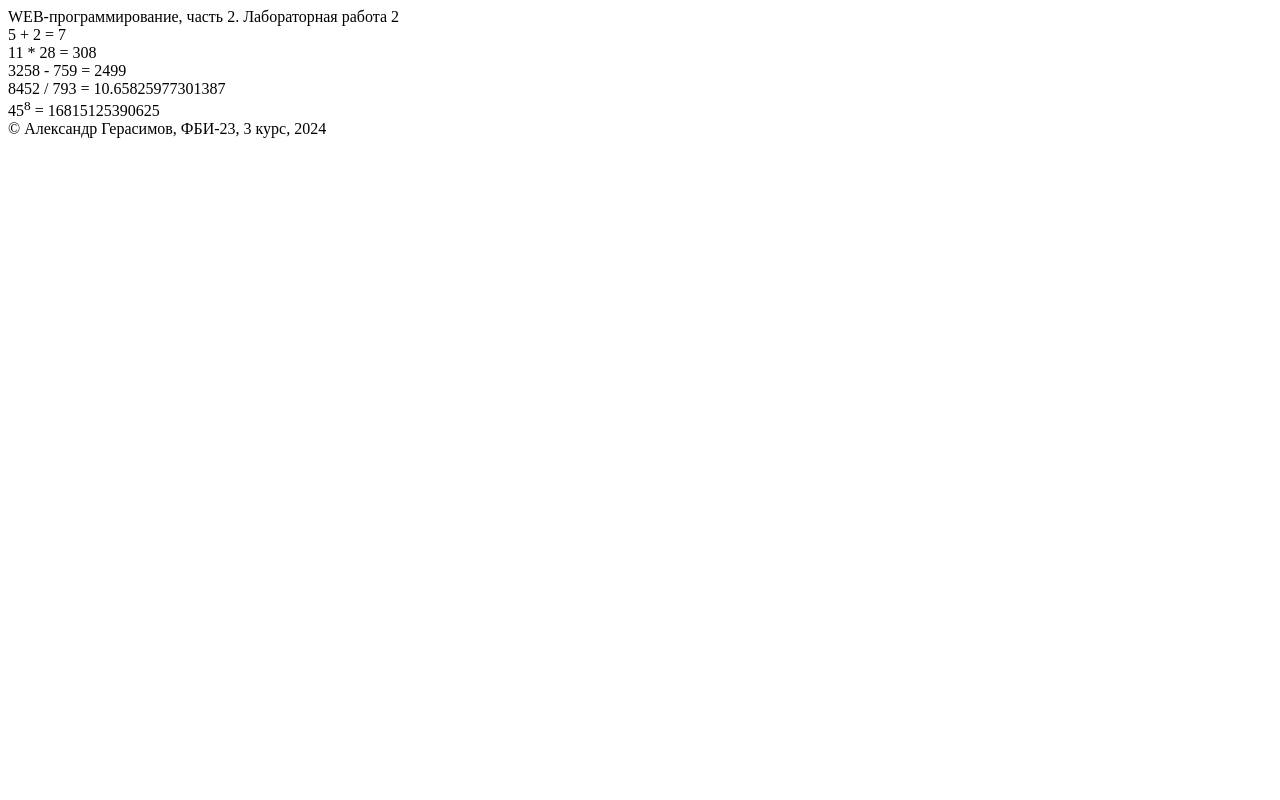
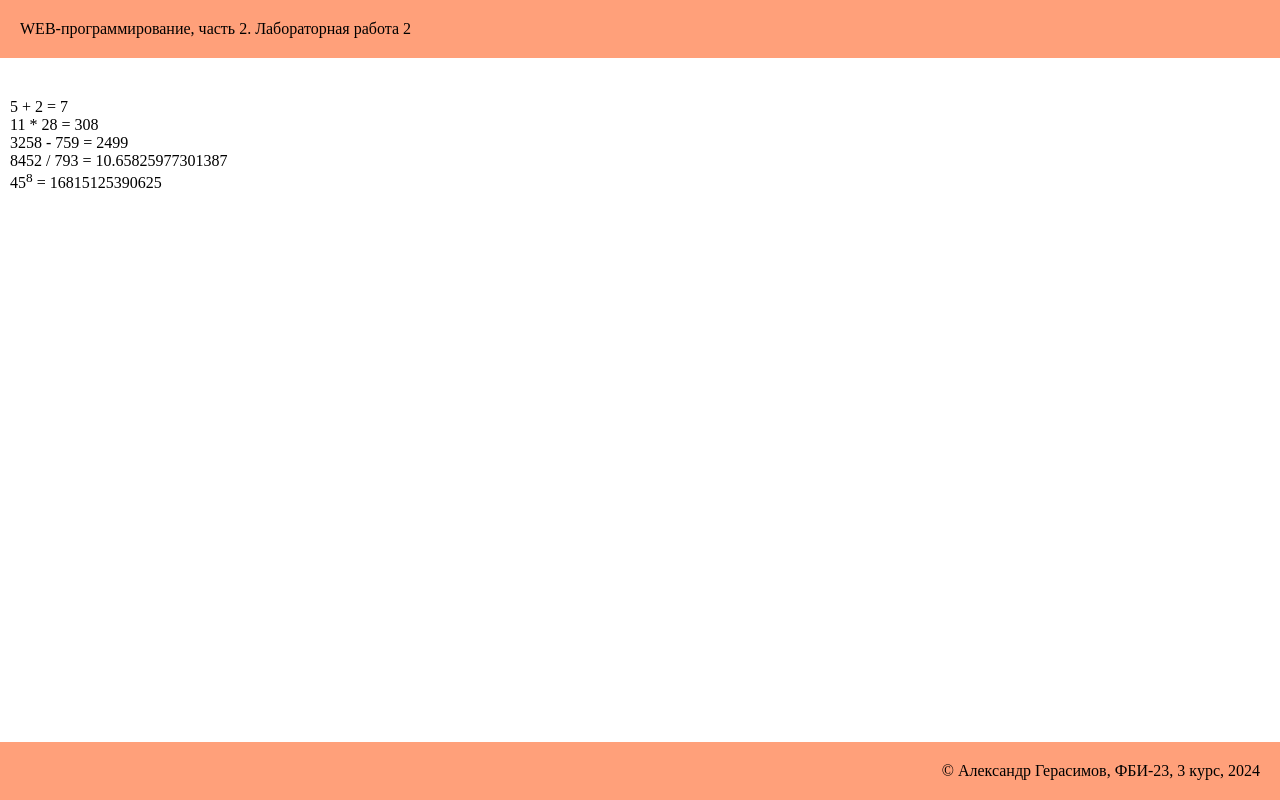
Before and after one commit to gesyaG/web--programming-labs-2, a Flask app: page /lab2/example in a window 1280 px wide. Run offline with Flask 3, Linux system fonts and the light colour scheme.

Commit message:
Подключение стилей

```diff
--- /dev/null
+++ b/static/main.css
@@ -0,0 +1,26 @@
+* {
+    margin: 0;
+    padding: 0;
+}
+
+main {
+    margin-bottom: 40px;
+    padding: 10px;
+}
+
+header {
+    margin-bottom: 30px;
+    padding: 20px;
+    background: lightsalmon;
+}
+
+footer {
+    margin-top: 30px;
+    padding: 20px;
+    background: lightsalmon;
+    text-align: right;
+    position: fixed;
+    bottom: 0;
+    left: 0;
+    right: 0;
+}
--- a/templates/example.html
+++ b/templates/example.html
@@ -4,6 +4,7 @@
     <meta charset="UTF-8">
     <meta name="viewport" content="width=device-width, initial-scale=1.0">
     <title>Александр Герасимов. Лабораторная {{ labNumber }}</title>
+    <link rel="stylesheet" href="{{ url_for('static', filename='main.css') }}">
 </head>
 <body>
     <header>
```
